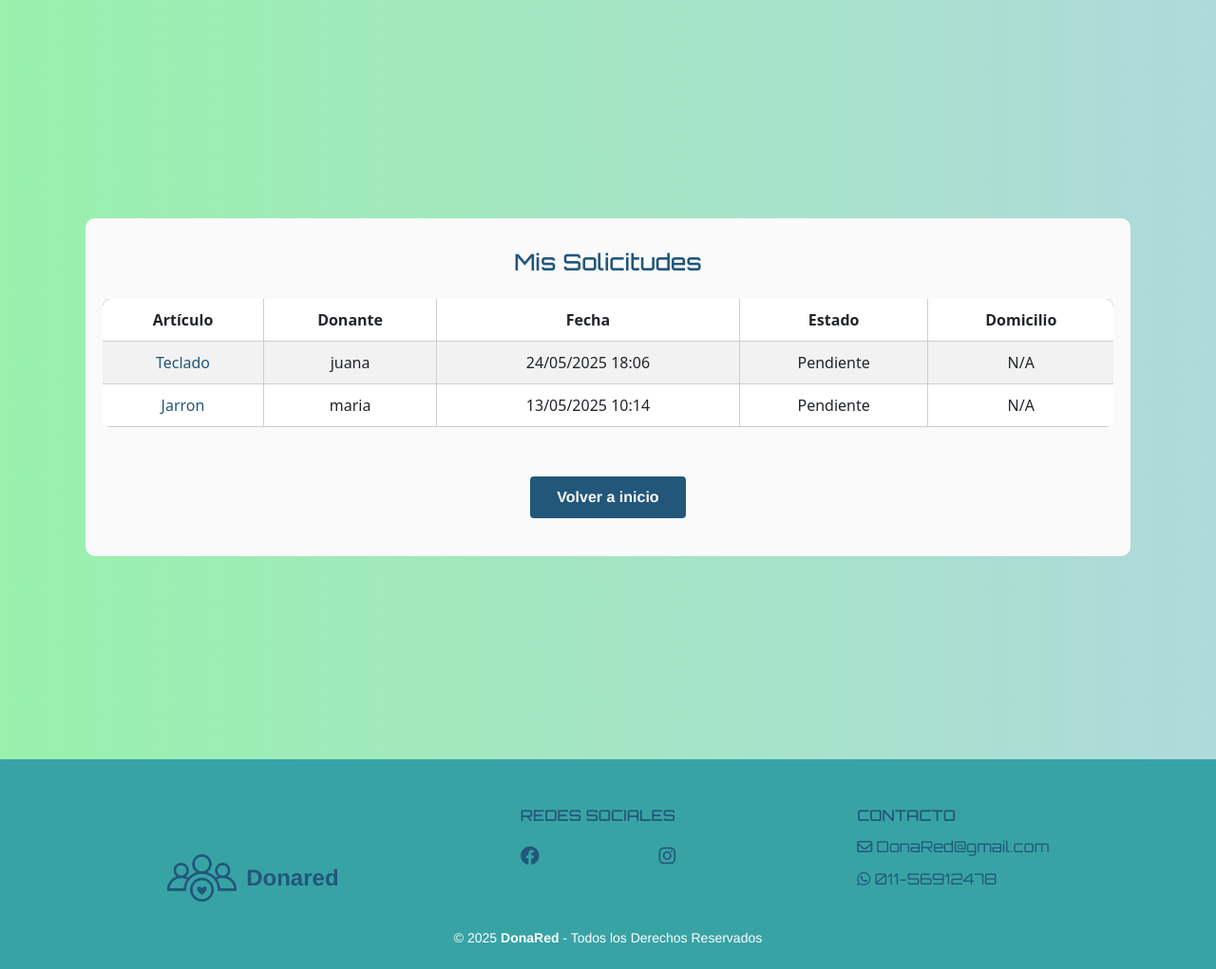
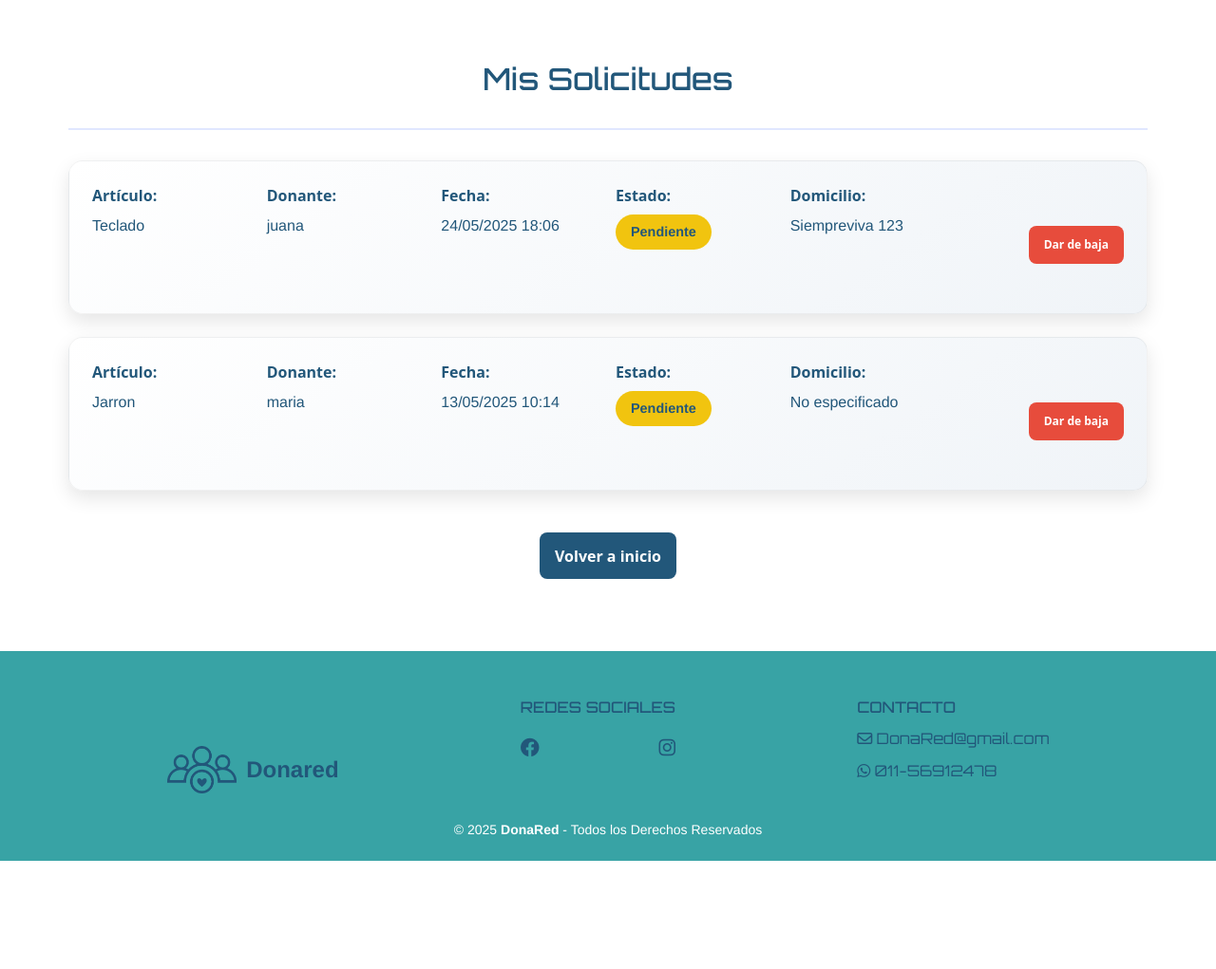
Before and after one commit to martindipeco/donared, a Django app: page /solicitudes/ in a window 1280 px wide. Shown: the part 74-1095 px from the top of the page at 95% size. After the commit the page ends 981 px from the top, so only its background shows below. Run offline with Django 5.2, Linux system fonts and the light colour scheme; a user stored in the database is signed in; data comes from the database, SQL or seed files in the repository.

Commit message:
cambios pasados por Cecilia en css tarjeta y solicitudes

```diff
--- a/donaredapp/static/donaredapp/style.css
+++ b/donaredapp/static/donaredapp/style.css
@@ -959,6 +969,180 @@ form .inicio, form .recuperarCuenta, form .registrarse{
     background: #fafafa;
     color: #38A3A5;
     border: 2px solid #38A3A5;
+}
+
+/* SOLICITUDES.HTML*/
+.solicitudes-container {
+    max-width: 1200px;
+    margin: 2rem auto;
+    padding: 2rem;
+}
+
+.solicitudes-header {
+    text-align: center;
+    margin-bottom: 2rem;
+    padding-bottom: 1rem;
+    border-bottom: 2px solid #e0e7ff;
+}
+
+.solicitudes-header h2 {
+    color: #22577A;
+    font-size: 2rem;
+    margin-bottom: 1rem;
+}
+
+.solicitud-card {
+    background: linear-gradient(145deg, #ffffff, #f0f4f8);
+    border-radius: 15px;
+    box-shadow: 0 8px 20px rgba(0, 0, 0, 0.1);
+    transition: transform 0.3s ease, box-shadow 0.3s ease;
+    border: 1px solid rgba(0, 0, 0, 0.05);
+    margin-bottom: 1.5rem;
+    padding: 1.5rem;
+}
+
+.solicitud-card:hover {
+    transform: translateY(-5px);
+    box-shadow: 0 12px 25px rgba(0, 0, 0, 0.15);
+}
+
+.solicitud-info {
+    display: grid;
+    grid-template-columns: repeat(auto-fit, minmax(150px, 1fr));
+    gap: 1rem;
+    margin-bottom: 1rem;
+}
+
+.solicitud-info p {
+    margin: 0.5rem 0;
+    color: #22577A;
+}
+
+.solicitud-info strong {
+    color: #22577A;
+    font-weight: 600;
+    display: inline-block;
+    min-width: 100px;
+}
+
+.solicitud-actions {
+    display: flex;
+    justify-content: flex-end;
+    gap: 1rem;
+    margin-top: 2rem;
+}
+.table-striped td form {
+    width: auto;
+    padding: 0px 10px 0px 10px;
+}
+.table-striped td form .btn-primary{
+    display: flex;
+    justify-content: center;
+    align-items: center;
+    gap: 10px;
+}
+.table-striped td form .btn-primary{
+    margin: 0;
+    width: fit-content;
+    height: 40px;
+    font-size: 12px;
+}
+.solicitud-info .btn-danger {
+    padding: 0.5rem 1rem;
+    font-size: 12px;
+    height: 40px;
+    margin: 12px 0;
+}
+.btn {
+    padding: 0.8rem 1rem;
+    border-radius: 8px;
+    font-weight: 600;
+    transition: all 0.3s ease;
+    text-decoration: none;
+    display: inline-block;
+    cursor: pointer;
+    border: none;
+    margin: 12px 0;
+}
+
+.btn-primary {
+    background-color: #22577A;
+    color: white;
+}
+
+.btn-primary:hover {
+    background: #fafafa;
+    color: #38A3A5;
+    border: 2px solid #38A3A5;
+    transform: translateY(-2px);
+}
+
+.btn-danger {
+    background-color: #e74c3c;
+    color: white;
+}
+
+.btn-danger:hover {
+    border: 2px solid #e74c3c;
+    color    : #e74c3c;
+    background: white;
+    transform: translateY(-2px);
+}
+
+.modal {
+    display: none;
+    position: fixed;
+    top: 0;
+    left: 0;
+    width: 100%;
+    height: 100%;
+    background-color: rgba(0, 0, 0, 0.5);
+    z-index: 1000;
+}
+
+.modal-content {
+    background-color: white;
+    margin: 15% auto;
+    padding: 2rem;
+    border-radius: 15px;
+    max-width: 500px;
+    position: relative;
+    box-shadow: 0 4px 6px rgba(0, 0, 0, 0.1);
+}
+
+.modal-actions {
+    display: flex;
+    justify-content: flex-end;
+    gap: 1rem;
+    margin-top: 1.5rem;
+}
+
+.estado-badge {
+    display: inline-block;
+    padding: 0.5rem 1rem;
+    border-radius: 20px;
+    font-weight: 600;
+    font-size: 0.9rem;
+}
+
+.estado-pendiente {
+    background-color: #f1c40f;
+    color: #22577A;
+}
+
+.estado-aceptada {
+    background-color: #2ecc71;
+    color: white;
+}
+
+.estado-rechazada {
+    background-color: #e74c3c;
+    color: white;
+}
+
+.estado-concretada {
+    background-color: #22577A;
+    color: white;
 }
 
 /* --- Registro con estilo de formularios --- */
--- a/donaredapp/templates/donaredapp/solicitudes.html
+++ b/donaredapp/templates/donaredapp/solicitudes.html
@@ -1,12 +1,12 @@
 {% extends 'donaredapp/base.html' %}
-
+{% load static %}
 {% block title %}Mis Solicitudes - DonaRed{% endblock %}
 
 {% block content %}
-<section>
-    <main id="main-solicitudes" class="main-solicitudes">
-        <div class="formulario-container">
+<section class="solicitudes-container">
+    <div class="solicitudes-header">
         <h2>Mis Solicitudes</h2>
+    </div>
 
     {% if messages %}
     <ul class="messages list-group mb-3">
@@ -17,38 +17,85 @@
     {% endif %}
 
     {% if solicitudes %}
-            <div class="table-responsive">
-                <table class="table table-striped">
-                    <thead>
-                        <tr>
-                            <th>Artículo</th>
-                            <th>Donante</th>
-                            <th>Fecha</th>
-                            <th>Estado</th>
-                            <th>Domicilio</th>
-                        </tr>
-                    </thead>
-                    <tbody>
         {% for solicitud in solicitudes %}
-                        <tr>
-                            <td><a href="{% url 'donaredapp:tarjeta' item_id=solicitud.item.id %}">{{ solicitud.item.nombre }}</a></td>
-                            <td>{{ solicitud.donante.username }}</td>
-                            <td>{{ solicitud.fecha_creacion|date:"d/m/Y H:i" }}</td>
-                            <td>{{ solicitud.get_estado_display }}</td>
-                            <td>{% if solicitud.estado == 'aceptada' %}{{ solicitud.item.domicilio }}{% else %}N/A{% endif %}</td>
-                        </tr>
+        <div class="solicitud-card">
+            <div class="solicitud-info">
+                <div>
+                    <strong>Artículo:</strong>
+                    <p><a href="{% url 'donaredapp:tarjeta' item_id=solicitud.item.id %}">{{ solicitud.item.nombre }}</a></p>
+                </div>
+                <div>
+                    <strong>Donante:</strong>
+                    <p>{{ solicitud.donante.username }}</p>
+                </div>
+                <div>
+                    <strong>Fecha:</strong>
+                    <p>{{ solicitud.fecha_creacion|date:"d/m/Y H:i" }}</p>
+                </div>
+                <div>
+                    <strong>Estado:</strong>
+                    <p><span class="estado-badge estado-{{ solicitud.estado|lower }}">{{ solicitud.get_estado_display }}</span></p>
+                </div>
+                <div>
+                    <strong>Domicilio:</strong>
+                    <p>{{ solicitud.display_domicilio }}</p>
+                </div>
+                <div class="solicitud-actions">
+                {% if solicitud.estado == 'PENDIENTE' %}
+                <button class="btn btn-danger" onclick="confirmarBaja(this)" data-url="{% url 'donaredapp:gestionar_solicitud' solicitud_id=solicitud.id %}">Dar de baja</button>
+                {% endif %}
+                </div>
+            </div>
+
+        </div>
         {% endfor %}
-                    </tbody>
-                </table>
+    {% else %}
+        <div class="solicitud-card">
+            <p class="text-center">No tienes solicitudes activas.</p>
         </div>
-            {% else %}
-            <p>No tienes solicitudes activas.</p>
     {% endif %}
 
-            <p>
+    <div class="solicitud-actions" style="justify-content: center; margin-top: 2rem;">
         <a href="{% url 'donaredapp:index' %}" class="btn btn-primary">Volver a inicio</a>
-            </p>
     </div>
-    </main>
 </section>
+
+<!-- Modal de confirmación -->
+<div id="confirmModal" class="modal">
+    <div class="modal-content">
+        <h3>Confirmar acción</h3>
+        <p>¿Estás seguro de que deseas dar de baja esta solicitud?</p>
+        <div class="modal-actions">
+            <button class="btn btn-primary" onclick="cerrarModal()">Cancelar</button>
+            <form id="bajaForm" method="post" action="">
+                {% csrf_token %}
+                <input type="hidden" name="action" value="baja">
+                <button type="submit" class="btn btn-danger">Confirmar</button>
+            </form>
+        </div>
+    </div>
+</div>
+
+<script>
+function confirmarBaja(button) {
+    const solicitudUrl = button.dataset.url;
+    const modal = document.getElementById('confirmModal');
+    const form = document.getElementById('bajaForm');
+    form.action = solicitudUrl;
+    modal.style.display = 'block';
+}
+
+function cerrarModal() {
+    const modal = document.getElementById('confirmModal');
+    modal.style.display = 'none';
+}
+
+// Cerrar modal al hacer clic fuera
+window.onclick = function(event) {
+    const modal = document.getElementById('confirmModal');
+    if (event.target == modal) {
+        modal.style.display = 'none';
+    }
+}
+</script>
 {% endblock %}
--- a/donaredapp/templates/donaredapp/tarjeta.html
+++ b/donaredapp/templates/donaredapp/tarjeta.html
@@ -151,14 +151,13 @@
         <div class="item-header">
             <h2>Donación Ofrecida</h2>
         </div>
-
-        {% if messages %}
+        <!--{% if messages %}    borro nico
         <ul class="messages list-group mb-4">
             {% for message in messages %}
             <li class="list-group-item {{ message.tags }}">{{ message }}</li>
             {% endfor %}
         </ul>
-        {% endif %}
+        {% endif %}-->
 
         {% if item %}
             <h2 class="text-center mb-4">{{ item.nombre }}</h2>
```
Also changed, not shown: other parts of donaredapp/static/donaredapp/style.css (+50 -20 lines). Lines whose indentation alone changed are shown as unchanged.
